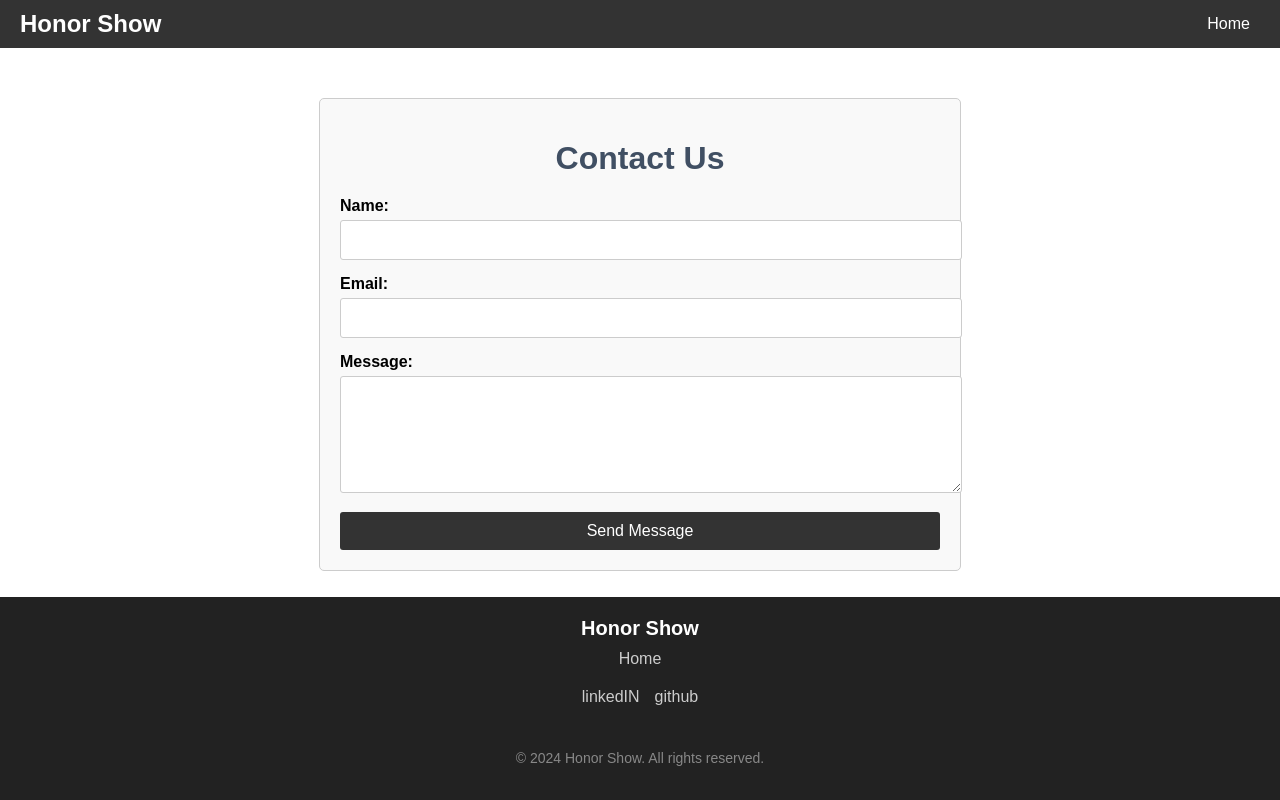
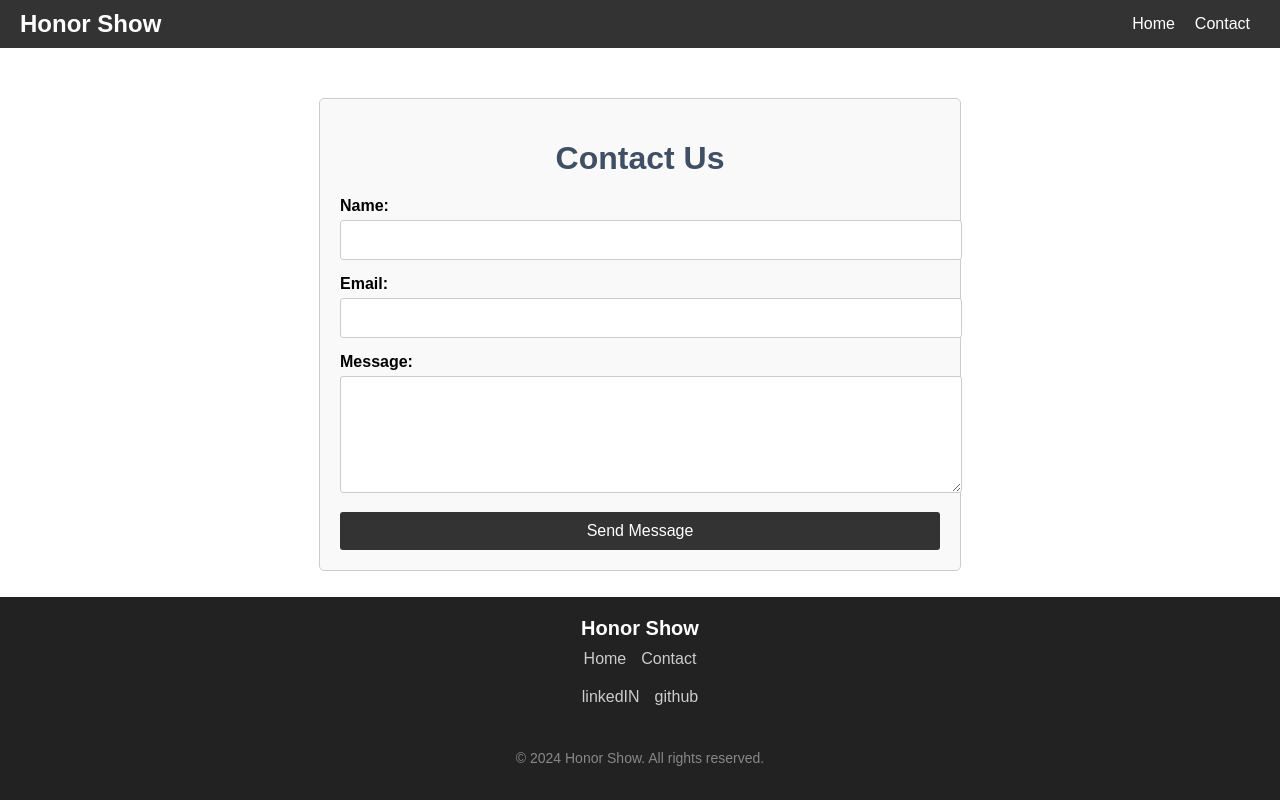
Before and after one commit to yasharzavary/honor_show, a Django app: page /contact in a window 1280 px wide. Run offline with Django 5.2, Linux system fonts and the light colour scheme.

Commit message:
contact bar in footer and header opened

```diff
--- a/honor_show/templates/partials/footer.html
+++ b/honor_show/templates/partials/footer.html
@@ -7,7 +7,7 @@
             <ul>
                 <li><a href="{% url 'main-index' %}">Home</a></li>
 <!--                <li><a href="{ url 'about' %}">About</a></li>-->
-<!--                <li><a href="{ url 'contact' %}">Contact</a></li>-->
+                <li><a href="{ url 'contact' %}">Contact</a></li>
             </ul>
         </div>
         <div class="footer-social">
--- a/honor_show/templates/partials/header.html
+++ b/honor_show/templates/partials/header.html
@@ -7,7 +7,7 @@
             <ul>
                 <li><a href="{% url 'main-index' %}">Home</a></li>
 <!--                <li><a href="{ url 'about' %}">About</a></li>-->
-<!--                <li><a href="{ url 'contact' %}">Contact</a></li>-->
+                <li><a href="{ url 'contact' %}">Contact</a></li>
             </ul>
         </nav>
     </div>
```
